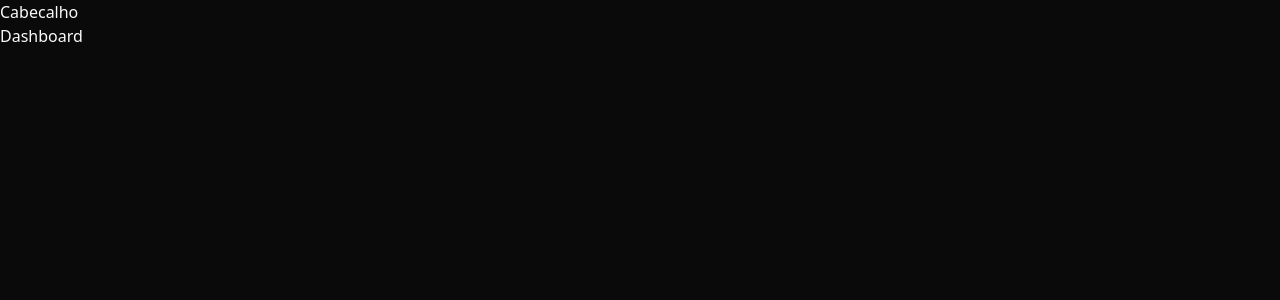
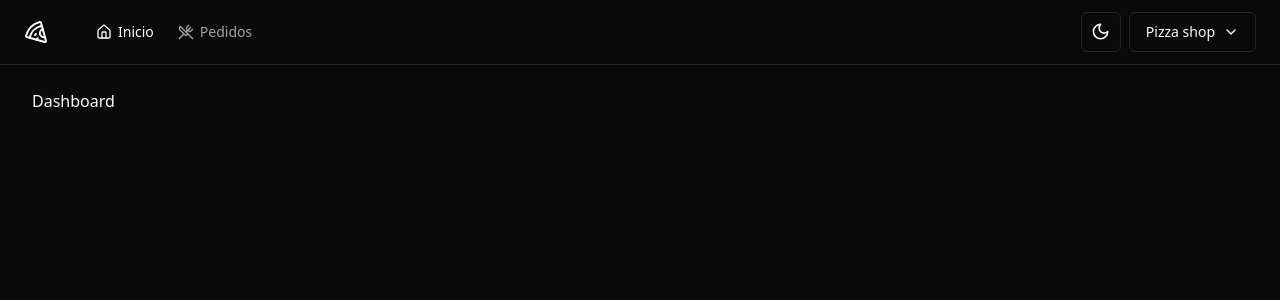
Before and after one commit to yabaernesto/pizza-shop, a React (Vite) app: page / in a window 1280 px wide. Shown: the top 300 px of the page. Built offline with nearby package versions, Linux system fonts and the light colour scheme.

Commit message:
feat: add component header and account-menu of page

```diff
--- a/src/App.tsx
+++ b/src/App.tsx
@@ -3,8 +3,8 @@
 import { RouterProvider } from 'react-router-dom';
 import { Toaster } from 'sonner';
 
+import { ThemeProvider } from './components/theme/theme-provider';
 import './global.css';
-import { ThemeProvider } from './components/theme/theme-provider';
 
 export function App() {
 
--- /dev/null
+++ b/src/components/account-menu.tsx
@@ -0,0 +1,42 @@
+import { DropdownMenu, DropdownMenuTrigger } from "./ui/dropdown-menu";
+import { Button } from "./ui/button";
+import { DropdownMenuContent } from "./ui/dropdown-menu";
+
+import { Building, ChevronDown, LogOut } from "lucide-react";
+import { DropdownMenuItem, DropdownMenuLabel, DropdownMenuSeparator } from "./ui/dropdown-menu";
+
+export function AccountMenu() {
+  return (
+    <DropdownMenu>
+      <DropdownMenuTrigger asChild>
+        <Button
+          variant="outline"
+          className="flex select-none items-center gap-2"
+        >
+          Pizza shop
+          <ChevronDown className="h-4 w-4" />
+        </Button>
+      </DropdownMenuTrigger>
+      <DropdownMenuContent align="end" className="w-56">
+        <DropdownMenuLabel className="flex flex-col">
+          <span>Yaba Ernesto</span>
+          <span className="text-xs font-normal text-muted-foreground">
+            yabaernesto@gmail.com
+          </span>
+        </DropdownMenuLabel>
+
+        <DropdownMenuSeparator />
+
+        <DropdownMenuItem>
+          <Building className="h-4 w-4 mr-2" />
+          <span>Perfil da loja</span>
+        </DropdownMenuItem>
+
+        <DropdownMenuItem className="text-rose-500 dark:text-rose-400">
+          <LogOut className="h-4 w-4 mr-2" />
+          <span>Sair</span>
+        </DropdownMenuItem>
+      </DropdownMenuContent>
+    </DropdownMenu>
+  );
+}
--- a/src/components/header.tsx
+++ b/src/components/header.tsx
@@ -2,6 +2,7 @@
 import { Home, Pizza, UtensilsCrossed } from "lucide-react";
 import { NavLink } from "./nav-link";
 import { ThemeToggle } from "./theme/theme-toggle";
+import { AccountMenu } from "./account-menu";
 
 export function Header() {
   return (
@@ -24,6 +25,7 @@
 
         <div className="ml-auto flex items-center gap-2">
           <ThemeToggle />
+          <AccountMenu />
         </div>
       </div>
     </div>
--- a/src/page/_layouts/app.tsx
+++ b/src/page/_layouts/app.tsx
@@ -1,11 +1,12 @@
 import { Outlet } from "react-router-dom";
+import { Header } from "../../components/header";
 
 export function AppLayout() {
   return (
-    <div>
-      <h1>Cabecalho</h1>
+    <div className="flex min-h-screen flex-col antialiased">
+      <Header />
 
-      <div>
+      <div className="flex flex-1 flex-col gap-6 p-8 pt-6">
         <Outlet />
       </div>
     </div>
```
